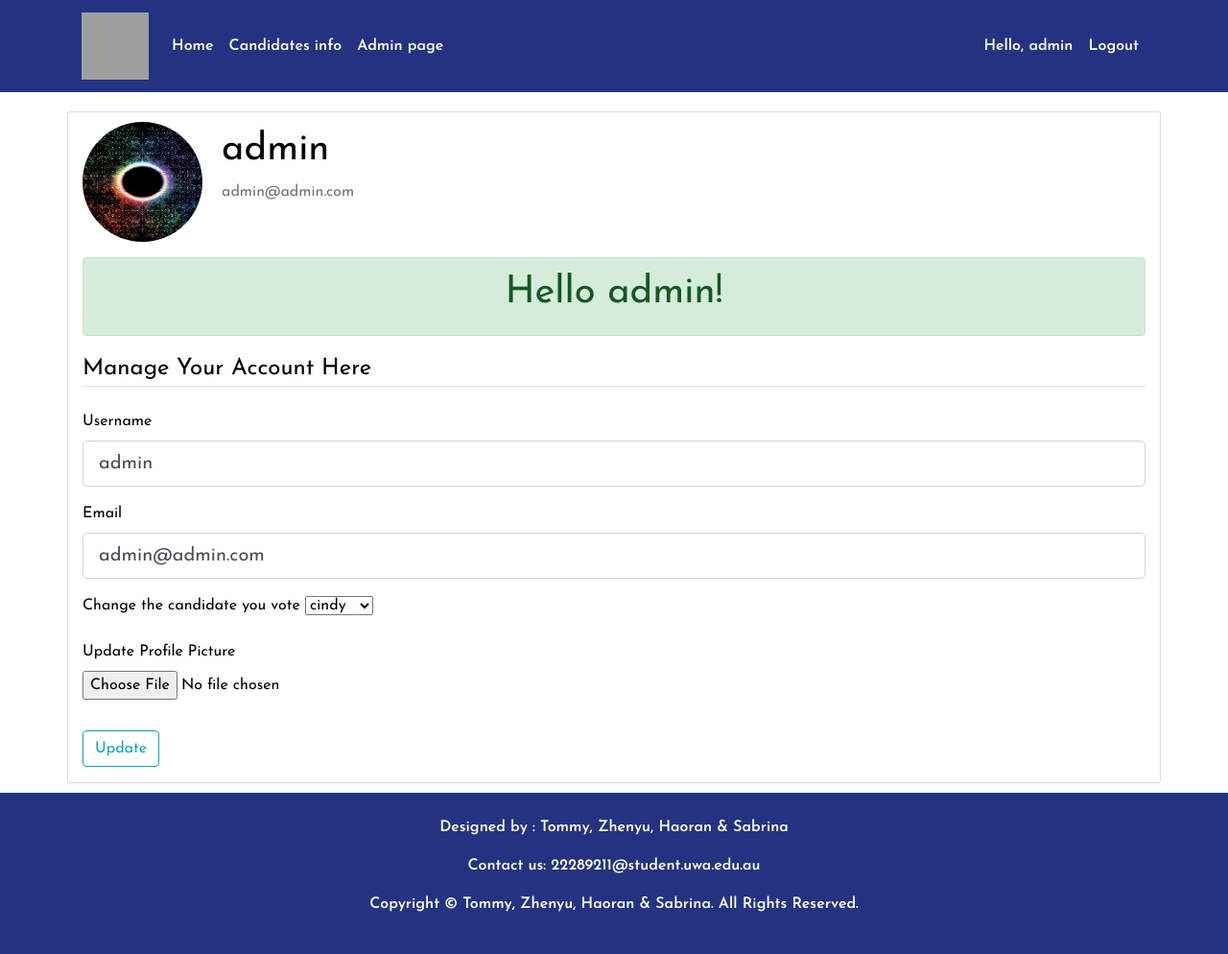
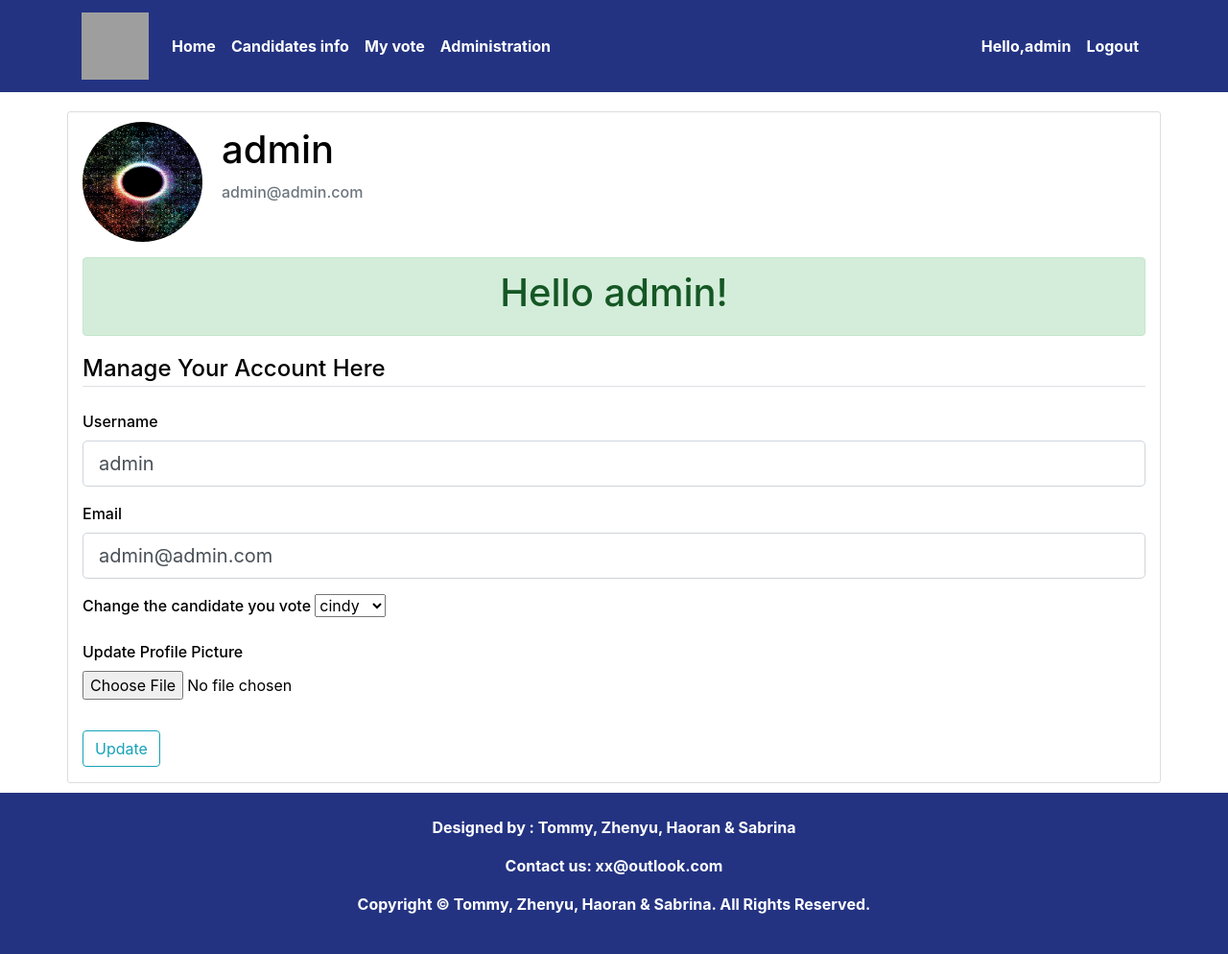
Before and after one commit to Besttz/CITS3403II, a Flask app: page /account in a window 1280 px wide. Shown: the whole page at 96% size. Run offline with Flask 2, Linux system fonts and the light colour scheme; a user stored in the database is signed in; data comes from the database, SQL or seed files in the repository; some libraries are stand-ins or nearby versions; grey boxes are pictures that could not be loaded.

Commit message:
Merge Preparation

```diff
--- a/package/static/base.css
+++ b/package/static/base.css
@@ -1,13 +1,17 @@
-@import url(https://fonts.googleapis.com/css?family=Josefin+Sans:400,300,600,100);
-
 body{
-  font-family: 'Josefin Sans', sans-serif;
+  /* font-family: 'Josefin Sans', sans-serif; */
   color:black;
   font-weight: 500;
+  text-align: center;
 }
 
-nav#header, footer {
-  background-color: rgb(35,51,130);
+.icon-bar {
+  width: 22px;
+  height: 2px;
+  background-color: #b6b6b6;
+  display: block;
+  transition: all 0.5s;
+  margin-top: 4px;
 }
 
 div#navbarToggler a, footer a, footer p {
@@ -16,3 +20,46 @@ div#navbarToggler a, footer a, footer p {
   font-weight: 700;
   text-align: center;
 }
+
+nav#header,
+footer {
+  background-color: rgb(35, 51, 130);
+}
+
+.navbar-toggler {
+  border: none;
+  background: transparent !important;
+}
+
+div#navbarToggler a,
+footer a,
+footer p {
+  color: white;
+  font-weight: 700;
+}
+
+.navbar-toggler .top-bar {
+  transform: rotate(45deg);
+  transform-origin: 10% 10%;
+}
+
+.navbar-toggler .middle-bar {
+  opacity: 0;
+}
+
+.navbar-toggler .bottom-bar {
+  transform: rotate(-45deg);
+  transform-origin: 10% 90%;
+}
+
+.navbar-toggler.collapsed .top-bar {
+  transform: rotate(0);
+}
+
+.navbar-toggler.collapsed .middle-bar {
+  opacity: 1;
+}
+
+.navbar-toggler.collapsed .bottom-bar {
+  transform: rotate(0);
+}
--- a/package/templates/base.html
+++ b/package/templates/base.html
@@ -1,44 +1,67 @@
 <!DOCTYPE html>
 <html lang="en">
-
   <head>
     <meta charset="UTF-8" />
     <meta name="viewport" content="width=device-width, initial-scale=1.0" />
     {% if title %}
     <title>{{ title }}</title>
     {% else %}
-    <title>Guild - vote system</title>
+    <title>Guild - Vote System</title>
     {% endif %}
 
-    <link rel="stylesheet" href="https://stackpath.bootstrapcdn.com/bootstrap/4.4.1/css/bootstrap.min.css"
-        integrity="sha384-Vkoo8x4CGsO3+Hhxv8T/Q5PaXtkKtu6ug5TOeNV6gBiFeWPGFN9MuhOf23Q9Ifjh" crossorigin="anonymous" />
+    <link
+      rel="stylesheet"
+      href="https://stackpath.bootstrapcdn.com/bootstrap/4.4.1/css/bootstrap.min.css"
+      integrity="sha384-Vkoo8x4CGsO3+Hhxv8T/Q5PaXtkKtu6ug5TOeNV6gBiFeWPGFN9MuhOf23Q9Ifjh"
+      crossorigin="anonymous"
+    />
 
-    <script src="https://code.jquery.com/jquery-3.4.1.slim.min.js"
+    <link
+      rel="stylesheet"
+      type="text/css"
+      href="{{ url_for('static',filename='base.css') }}"
+    />
+
+    <script
+      src="https://code.jquery.com/jquery-3.4.1.slim.min.js"
       integrity="sha384-J6qa4849blE2+poT4WnyKhv5vZF5SrPo0iEjwBvKU7imGFAV0wwj1yYfoRSJoZ+n"
-        crossorigin="anonymous"></script>
-    <script src="https://cdn.jsdelivr.net/npm/popper.js@1.16.0/dist/umd/popper.min.js"
+      crossorigin="anonymous"
+    ></script>
+    <script
+      src="https://cdn.jsdelivr.net/npm/popper.js@1.16.0/dist/umd/popper.min.js"
       integrity="sha384-Q6E9RHvbIyZFJoft+2mJbHaEWldlvI9IOYy5n3zV9zzTtmI3UksdQRVvoxMfooAo"
-        crossorigin="anonymous"></script>
-    <script src="https://stackpath.bootstrapcdn.com/bootstrap/4.4.1/js/bootstrap.min.js"
+      crossorigin="anonymous"
+    ></script>
+    <script
+      src="https://stackpath.bootstrapcdn.com/bootstrap/4.4.1/js/bootstrap.min.js"
       integrity="sha384-wfSDF2E50Y2D1uUdj0O3uMBJnjuUD4Ih7YwaYd1iqfktj0Uod8GCExl3Og8ifwB6"
-        crossorigin="anonymous"></script>
+      crossorigin="anonymous"
+    ></script>
     <script src="https://cdnjs.cloudflare.com/ajax/libs/Chart.js/2.8.0/Chart.min.js"></script>
-
-    <!--my css -->
-    <link rel="stylesheet" type="text/css" href="{{ url_for('static',filename='base.css') }}" />
   </head>
 
   <body>
+    <!-- Nav Bar -->
     <header>
       <nav class="navbar navbar-expand-lg navbar-dark" id="header">
         <div class="container">
-                <a class="navbar-brand" href="#">
-                    <img src="https://www.uwastudentguild.com/site/themes/uwastudentguild/img/uwa-student-guild_web.png"
-                        alt="" width="70px" height="70px" />
+          <a class="navbar-brand" href="{{ url_for('index') }}">
+            <img
+              src="https://www.uwastudentguild.com/site/themes/uwastudentguild/img/uwa-student-guild_web.png"
+              alt=""
+              width="70px"
+              height="70px"
+            />
           </a>
-                <button class="navbar-toggler collapsed" type="button" data-toggle="collapse"
-                    data-target="#navbarToggler" aria-controls="navbarsExampleDefault" aria-expanded="false"
-                    aria-label="Toggle navigation">
+          <button
+            class="navbar-toggler collapsed"
+            type="button"
+            data-toggle="collapse"
+            data-target="#navbarToggler"
+            aria-controls="navbarsExampleDefault"
+            aria-expanded="false"
+            aria-label="Toggle navigation"
+          >
             <span class="icon-bar top-bar"></span>
             <span class="icon-bar middle-bar"></span>
             <span class="icon-bar bottom-bar"></span>
@@ -50,18 +73,27 @@
                 <a class="nav-link" href="{{ url_for('index') }}">Home</a>
               </li>
               <li class="nav-item">
-                            <a class="nav-link" href="{{ url_for('candidate') }}">Candidates info</a>
+                <a class="nav-link" href="{{ url_for('candidate') }}"
+                  >Candidates info</a
+                >
+              </li>
+              <li class="nav-item">
+                <a class="nav-link" href="{{ url_for('account') }}">My vote</a>
               </li>
               {% if current_user.is_admin %}
               <li class="nav-item">
-                            <a class="nav-link" href="{{ url_for('admin.index') }}">Admin page</a>
+                <a class="nav-link" href="{{ url_for('admin.index') }}"
+                  >Administration</a
+                >
               </li>
               {% endif %}
             </ul>
             <ul class="navbar-nav mt-2 mt-lg-0">
               {% if current_user.is_authenticated %}
               <li class="nav-item">
-                            <a class="nav-link" href="{{ url_for('account') }}">Hello, {{current_user.username}}</a>
+                <a class="nav-link" href="{{ url_for('account') }}"
+                  >Hello,{{current_user.username}}</a
+                >
               </li>
               <li class="nav-item">
                 <a class="nav-link" href="{{ url_for('logout') }}">Logout</a>
@@ -71,39 +103,37 @@
                 <a class="nav-link" href="{{ url_for('login') }}">Login</a>
               </li>
               <li class="nav-item">
-                            <a class="nav-link" href="{{ url_for('register') }}">Register</a>
+                <a class="nav-link" href="{{ url_for('register') }}"
+                  >Register</a
+                >
               </li>
               {% endif %}
             </ul>
           </div>
         </div>
       </nav>
-
-
     </header>
 
+    <!-- Flash Message -->
     <div class="container">
-        {% with messages = get_flashed_messages(with_categories=true) %}
-        {% if messages %}
-        {% for category, message in messages %}
+      {% with messages = get_flashed_messages(with_categories=true) %} {% if
+      messages %} {% for category, message in messages %}
       <div class="alert alert-{{ category }}">
         {{ message }}
       </div>
-        {% endfor %}
-        {% endif %}
-        {% endwith %}
+      {% endfor %} {% endif %} {% endwith %}
     </div>
 
-
+    <!-- Main Contain -->
     {% block content%}{% endblock %}
 
-    <footer class="footer">
-        <br />
+    <!-- Footer -->
+    <footer class="footer" >
+      <br>
       <p>Designed by : Tommy, Zhenyu, Haoran & Sabrina</p>
-        <p>Contact us: <a href="mailto:22289211@student.uwa.edu.au">22289211@student.uwa.edu.au</a></p>
+      <p>Contact us: <a href="#">xx@outlook.com</a></p>
       <p>Copyright © Tommy, Zhenyu, Haoran & Sabrina. All Rights Reserved.</p>
-        <br />
+      <br>
     </footer>
   </body>
-
 </html>
```
Lines whose indentation alone changed are shown as unchanged.
